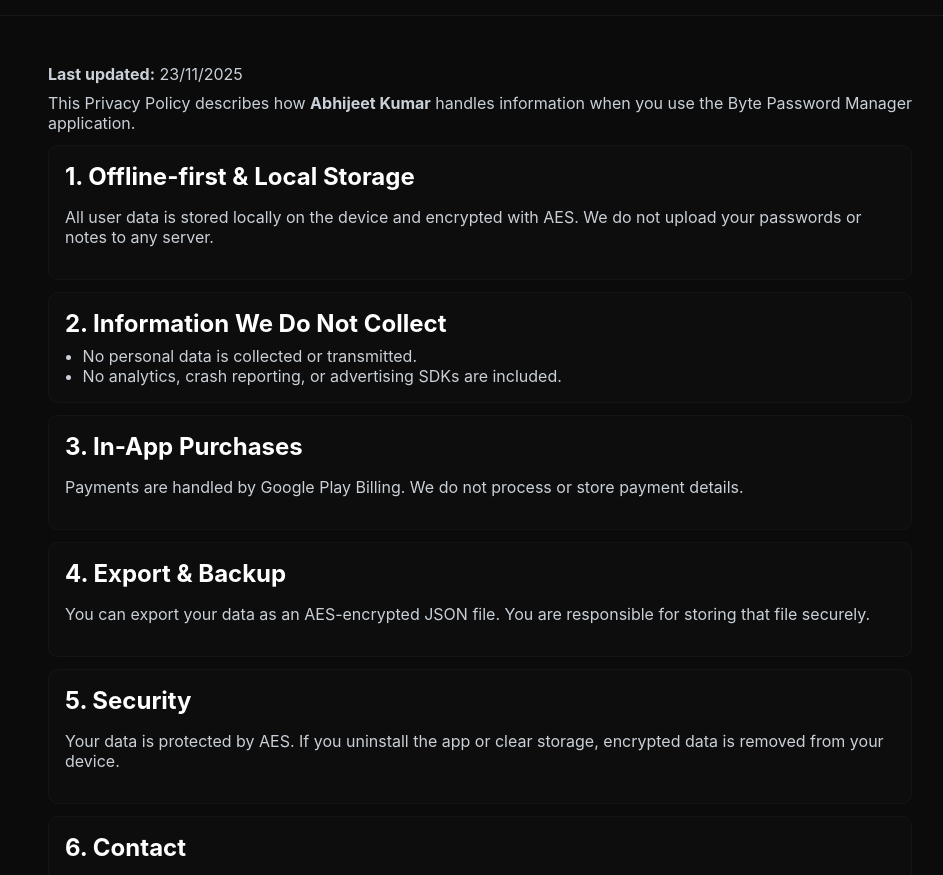
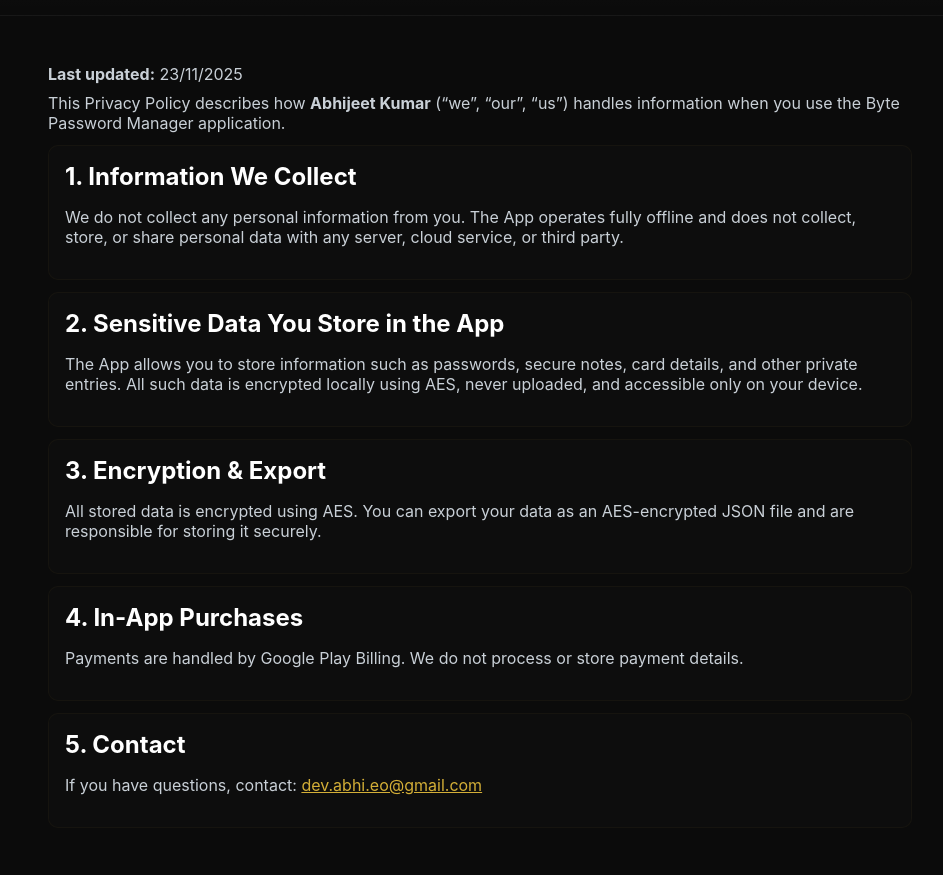
Before and after one commit to abhijeet64009/byte_password_manager, a plain HTML site: page privacy.html in a window 1280 px wide. Shown: the part 70-945 px from the top of the page, without its empty margins (160-1103 px from the left). Drawn offline with Linux system fonts and the light colour scheme.

Commit message:
Update privacy.html

```diff
--- a/privacy.html
+++ b/privacy.html
@@ -4,7 +4,6 @@
   <meta charset="utf-8" />
   <meta name="viewport" content="width=device-width,initial-scale=1" />
   <title>Privacy Policy — Byte Password Manager</title>
-
   <link rel="stylesheet" href="privacy-style.css">
   <script src="privacy-script.js" defer></script>
 </head>
@@ -17,42 +16,35 @@
   </header>
 
   <main class="privacy-container">
+    <!-- content pulled and adapted from your original privacy.html (copied and re-styled) -->
     <section class="pp-intro">
       <p><strong>Last updated:</strong> 23/11/2025</p>
-      <p>This Privacy Policy describes how <strong>Abhijeet Kumar</strong> handles information when you use the Byte Password Manager application.</p>
+      <p>This Privacy Policy describes how <strong>Abhijeet Kumar</strong> (“we”, “our”, “us”) handles information when you use the Byte Password Manager application.</p>
     </section>
 
     <section class="pp-section">
-      <h2>1. Offline-first & Local Storage</h2>
-      <p>All user data is stored locally on the device and encrypted with AES. We do not upload your passwords or notes to any server.</p>
+      <h2>1. Information We Collect</h2>
+      <p>We do not collect any personal information from you. The App operates fully offline and does not collect, store, or share personal data with any server, cloud service, or third party.</p>
     </section>
 
     <section class="pp-section">
-      <h2>2. Information We Do Not Collect</h2>
-      <ul>
-        <li>No personal data is collected or transmitted.</li>
-        <li>No analytics, crash reporting, or advertising SDKs are included.</li>
-      </ul>
+      <h2>2. Sensitive Data You Store in the App</h2>
+      <p>The App allows you to store information such as passwords, secure notes, card details, and other private entries. All such data is encrypted locally using AES, never uploaded, and accessible only on your device.</p>
     </section>
 
     <section class="pp-section">
-      <h2>3. In-App Purchases</h2>
+      <h2>3. Encryption & Export</h2>
+      <p>All stored data is encrypted using AES. You can export your data as an AES-encrypted JSON file and are responsible for storing it securely.</p>
+    </section>
+
+    <section class="pp-section">
+      <h2>4. In-App Purchases</h2>
       <p>Payments are handled by Google Play Billing. We do not process or store payment details.</p>
     </section>
 
     <section class="pp-section">
-      <h2>4. Export & Backup</h2>
-      <p>You can export your data as an AES-encrypted JSON file. You are responsible for storing that file securely.</p>
-    </section>
-
-    <section class="pp-section">
-      <h2>5. Security</h2>
-      <p>Your data is protected by AES. If you uninstall the app or clear storage, encrypted data is removed from your device.</p>
-    </section>
-
-    <section class="pp-section">
-      <h2>6. Contact</h2>
-      <p>Questions? Reach out: <a href="mailto:dev.abhi.eo@gmail.com">abhijeetdeveloper786@gmail.com</a></p>
+      <h2>5. Contact</h2>
+      <p>If you have questions, contact: <a href="mailto:dev.abhi.eo@gmail.com">dev.abhi.eo@gmail.com</a></p>
     </section>
   </main>
 
```
